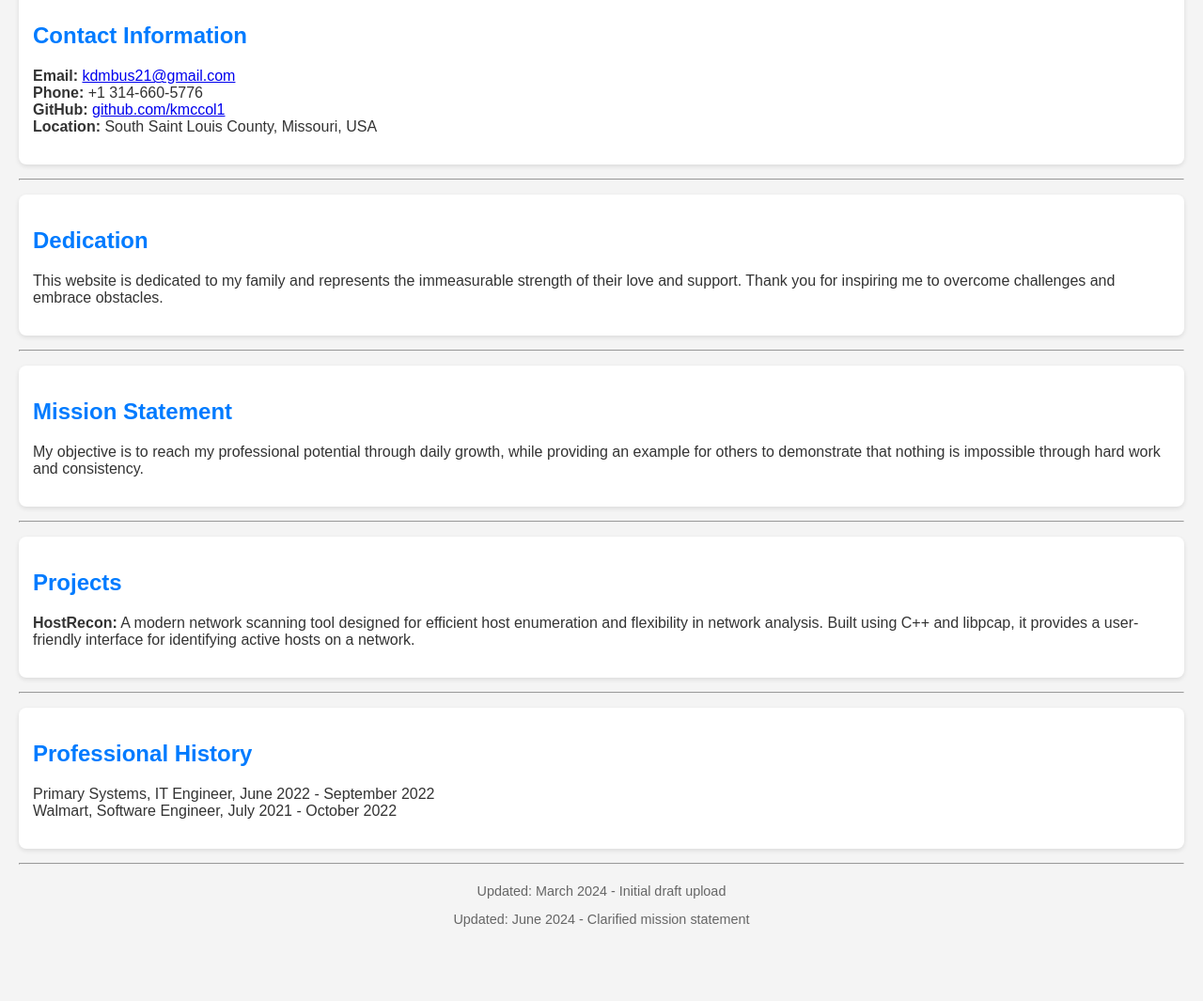
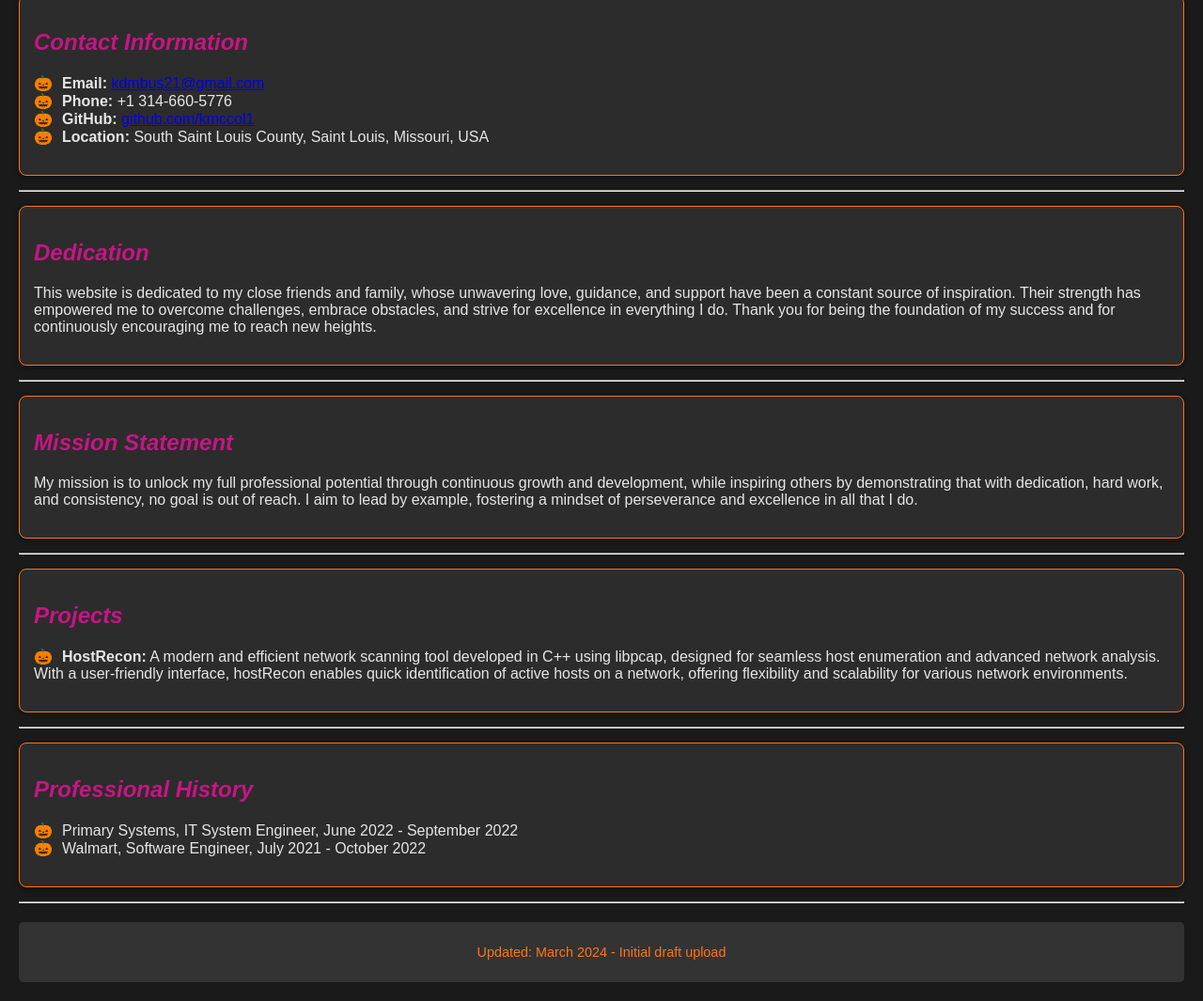
Before and after one commit to kmccol1/kyle-mccolgan, a website: page index.html in a window 1280 px wide. Shown: the part 335-1400 px from the top of the page at 94% size. Before the commit the page ends 1341 px from the top, so only its background shows below. Drawn offline with Linux system fonts and the light colour scheme.

Commit message:
Update README.md

```diff
--- a/index.html
+++ b/index.html
@@ -19,7 +19,7 @@
             <li><strong>Email:</strong> <a href="mailto:kdmbus21@gmail.com">kdmbus21@gmail.com</a></li>
             <li><strong>Phone:</strong> +1 314-660-5776</li>
             <li><strong>GitHub:</strong> <a href="http://www.github.com/kmccol1">github.com/kmccol1</a></li>
-            <li><strong>Location:</strong> South Saint Louis County, Missouri, USA</li>
+            <li><strong>Location:</strong> South Saint Louis County, Saint Louis, Missouri, USA</li>
         </ul>
     </section>
 
@@ -27,14 +27,14 @@
 
     <section id="dedication">
         <h2>Dedication</h2>
-        <p>This website is dedicated to my family and represents the immeasurable strength of their love and support. Thank you for inspiring me to overcome challenges and embrace obstacles.</p>
+        <p>This website is dedicated to my close friends and family, whose unwavering love, guidance, and support have been a constant source of inspiration. Their strength has empowered me to overcome challenges, embrace obstacles, and strive for excellence in everything I do. Thank you for being the foundation of my success and for continuously encouraging me to reach new heights.</p>
     </section>
 
     <hr>
 
     <section id="mission">
         <h2>Mission Statement</h2>
-        <p>My objective is to reach my professional potential through daily growth, while providing an example for others to demonstrate that nothing is impossible through hard work and consistency.</p>
+        <p>My mission is to unlock my full professional potential through continuous growth and development, while inspiring others by demonstrating that with dedication, hard work, and consistency, no goal is out of reach. I aim to lead by example, fostering a mindset of perseverance and excellence in all that I do.</p>
     </section>
 
     <hr>
@@ -42,7 +42,7 @@
     <section id="projects">
         <h2>Projects</h2>
         <ul>
-            <li><strong>HostRecon:</strong> A modern network scanning tool designed for efficient host enumeration and flexibility in network analysis. Built using C++ and libpcap, it provides a user-friendly interface for identifying active hosts on a network.</li>
+            <li><strong>HostRecon:</strong> A modern and efficient network scanning tool developed in C++ using libpcap, designed for seamless host enumeration and advanced network analysis. With a user-friendly interface, hostRecon enables quick identification of active hosts on a network, offering flexibility and scalability for various network environments.</li>
         </ul>
     </section>
 
@@ -51,7 +51,7 @@
     <section id="history">
         <h2>Professional History</h2>
         <ul>
-            <li>Primary Systems, IT Engineer, June 2022 - September 2022</li>
+            <li>Primary Systems, IT System Engineer, June 2022 - September 2022</li>
             <li>Walmart, Software Engineer, July 2021 - October 2022</li>
         </ul>
     </section>
@@ -60,7 +60,6 @@
 
     <footer>
         <p>Updated: March 2024 - Initial draft upload</p>
-        <p>Updated: June 2024 - Clarified mission statement</p>
     </footer>
 </body>
 </html>
--- a/styles.css
+++ b/styles.css
@@ -1,11 +1,12 @@
 /* General Styles */
 body {
-    font-family: Arial, sans-serif;
+    font-family: 'Arial', sans-serif;
     margin: 20px;
-    background-color: #f4f4f4;
-    color: #333;
+    background-color: #1a1a1a; /* Dark background for Halloween vibes */
+    color: #e6e6e6; /* Light gray text for contrast */
 }
 
+/* Header styles */
 header {
     text-align: center;
     margin-bottom: 20px;
@@ -13,35 +14,53 @@ header {
 
 h1 {
     font-size: 2.5em;
-    color: #333;
+    color: #ff7518; /* Orange, reminiscent of pumpkins */
+    text-shadow: 2px 2px 4px rgba(0, 0, 0, 0.5); /* Subtle shadow for a spooky effect */
 }
 
 h2 {
-    color: #007BFF; /* Bootstrap primary color */
+    color: #c71585; /* Deep pinkish-purple for a spooky, yet modern look */
+    font-style: italic;
 }
 
+/* Profile image */
 .profile-img {
     width: 100px;
     height: auto;
     border-radius: 50%;
+    border: 3px solid #ff7518; /* Orange border around the image */
+    box-shadow: 0px 0px 10px rgba(0, 0, 0, 0.6); /* Shadow to create a floating effect */
 }
 
+/* Section styling */
 section {
-    background: #fff;
+    background: #2c2c2c; /* Slightly lighter dark background for contrast */
     border-radius: 8px;
     padding: 15px;
     margin: 15px 0;
-    box-shadow: 0 2px 5px rgba(0, 0, 0, 0.1);
+    box-shadow: 0 2px 5px rgba(0, 0, 0, 0.4); /* Subtle shadow for depth */
+    border: 1px solid #ff7518; /* Orange border for a Halloween touch */
 }
 
+/* List styling */
 ul {
     list-style-type: none;
     padding: 0;
 }
 
+ul li::before {
+    content: '🎃'; /* Pumpkin icon before each list item */
+    margin-right: 10px;
+    color: #ff7518; /* Orange pumpkin color */
+}
+
+/* Footer styling */
 footer {
     text-align: center;
     margin-top: 20px;
     font-size: 0.9em;
-    color: #666;
+    color: #ff7518; /* Orange text for the footer */
+    background-color: #333; /* Dark background for the footer */
+    padding: 10px 0;
+    border-radius: 5px;
 }
```
Also changed, not shown: README.md.
